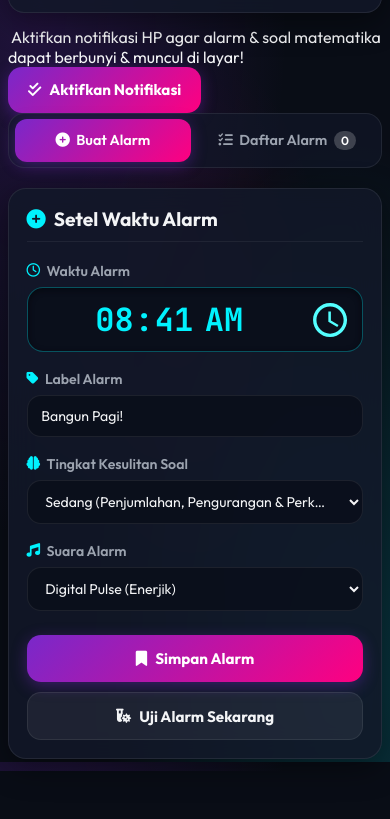
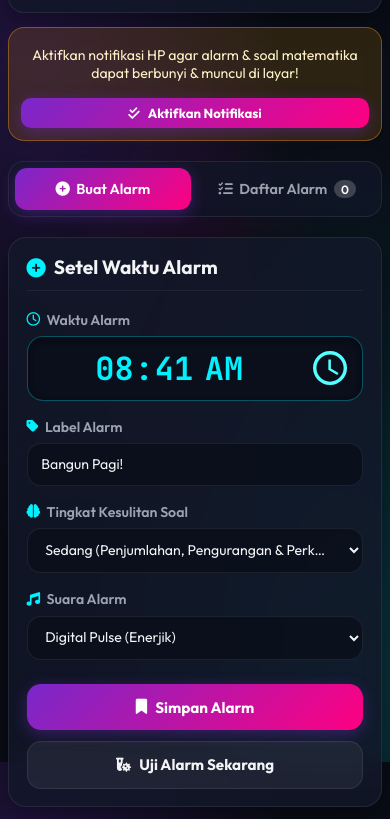
Before and after one commit to ninda17agustin/alarm, a plain HTML site: page index.html in a window 390 px wide. Shown: the part 82-901 px from the top of the page. Before the commit the page ends 853 px from the top, so only its background shows below. Drawn offline with Linux system fonts and the light colour scheme.

Commit message:
Add notification banner styles and margin adjustments
Added notification permission banner styles and adjusted margins.

```diff
--- a/style.css
+++ b/style.css
@@ -53,7 +53,7 @@ body {
     display: flex;
     justify-content: space-between;
     align-items: center;
-    margin-bottom: 1.25rem;
+    margin-bottom: 1rem;
     padding: 1.25rem 1.5rem;
     background: var(--bg-card);
     backdrop-filter: blur(16px);
@@ -106,9 +106,36 @@ body {
     font-weight: 400;
 }
 
+/* Notification Permission Banner */
+.notification-banner {
+    display: flex;
+    justify-content: space-between;
+    align-items: center;
+    background: rgba(245, 158, 11, 0.15);
+    border: 1px solid rgba(245, 158, 11, 0.4);
+    border-radius: 16px;
+    padding: 0.85rem 1.25rem;
+    margin-bottom: 1.25rem;
+    gap: 1rem;
+    backdrop-filter: blur(10px);
+}
+
+.notif-banner-content {
+    display: flex;
+    align-items: center;
+    gap: 0.75rem;
+    font-size: 0.88rem;
+    color: #fef3c7;
+}
+
+.notif-icon {
+    font-size: 1.4rem;
+    color: var(--accent-amber);
+}
+
 /* Mobile Tab Switcher Bar */
 .mobile-tab-bar {
-    display: none; /* Hidden by default on Desktop */
+    display: none;
     gap: 0.5rem;
     margin-bottom: 1.25rem;
     background: rgba(18, 24, 40, 0.7);
@@ -402,6 +429,12 @@ body {
 
 .btn-block {
     width: 100%;
+}
+
+.btn-sm {
+    padding: 0.45rem 0.85rem;
+    font-size: 0.82rem;
+    border-radius: 10px;
 }
 
 .btn-lg {
@@ -834,6 +867,18 @@ input:checked + .slider:before {
         border-radius: 16px;
     }
 
+    .notification-banner {
+        flex-direction: column;
+        align-items: stretch;
+        text-align: center;
+        padding: 0.75rem;
+    }
+
+    .notif-banner-content {
+        flex-direction: column;
+        gap: 0.4rem;
+    }
+
     .logo-icon {
         font-size: 1.6rem;
     }
@@ -851,7 +896,6 @@ input:checked + .slider:before {
         font-size: 0.78rem;
     }
 
-    /* Show Mobile Tab Bar */
     .mobile-tab-bar {
         display: flex;
     }
@@ -861,7 +905,6 @@ input:checked + .slider:before {
         gap: 1rem;
     }
 
-    /* Hide unselected card on mobile view based on tab state */
     .card {
         display: none;
         padding: 1.1rem;
```
